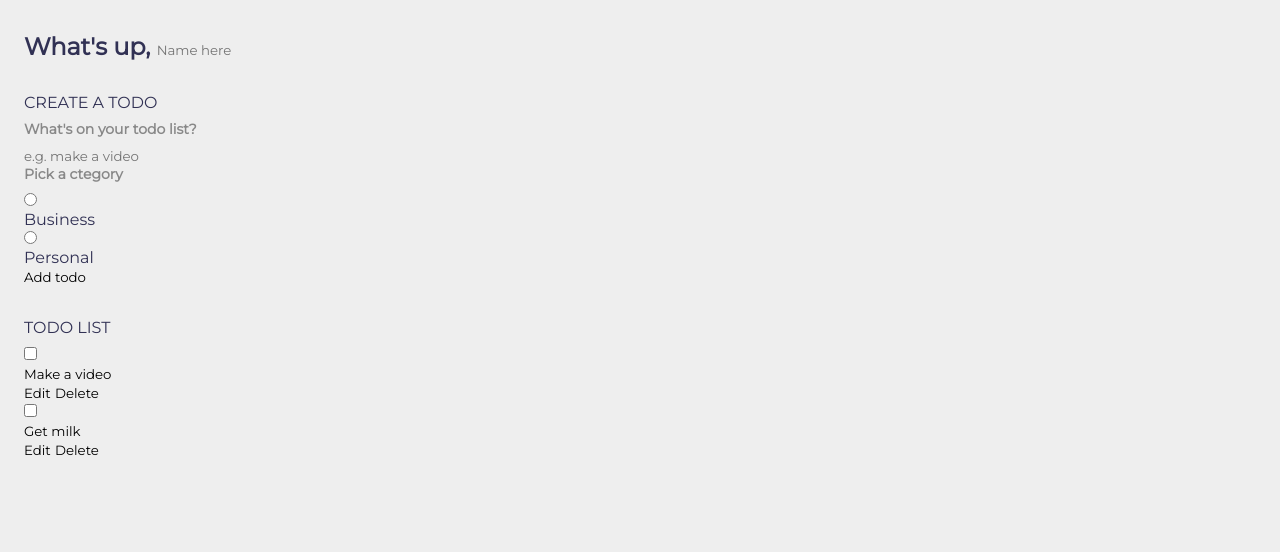
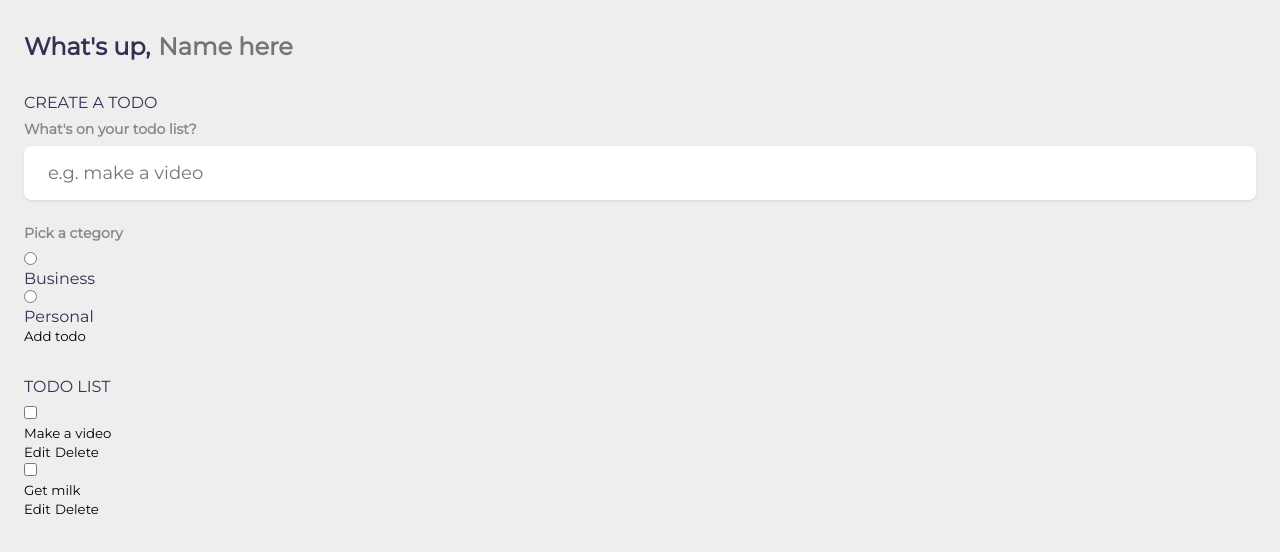
Before and after one commit to Douzandeh/Todo-List-2022-with-LoacalStorage, a plain HTML site: page index.html in a window 1280 px wide. Drawn offline with Linux system fonts and the light colour scheme.

Commit message:
Added Style  Greeting title and Create title

```diff
--- a/main.css
+++ b/main.css
@@ -53,3 +53,32 @@ h4{
     font-weight: 700;
     margin-bottom: 0.5rem;
 }
+
+.greeting .title{
+  display: flex;
+}
+
+.greeting .title input{
+  margin-left: 0.5rem;
+  flex: 1 1 0%;
+  min-width: 0;
+}
+
+.greeting .title,
+.greeting .title input{
+  color: var(--dark);
+  font-size: 1.5rem;
+  font-weight: 700;
+}
+
+.create-todo input[type="text"]{
+  display: block;
+  width: 100%;
+  font-size: 1.125rem;
+  padding: 1rem 1.5rem;
+  color: var(--dark);
+  background-color: #fff;
+  border-radius: 0.5rem;
+  box-shadow: var(--shadow);
+  margin-bottom: 1.5rem;
+}
```
